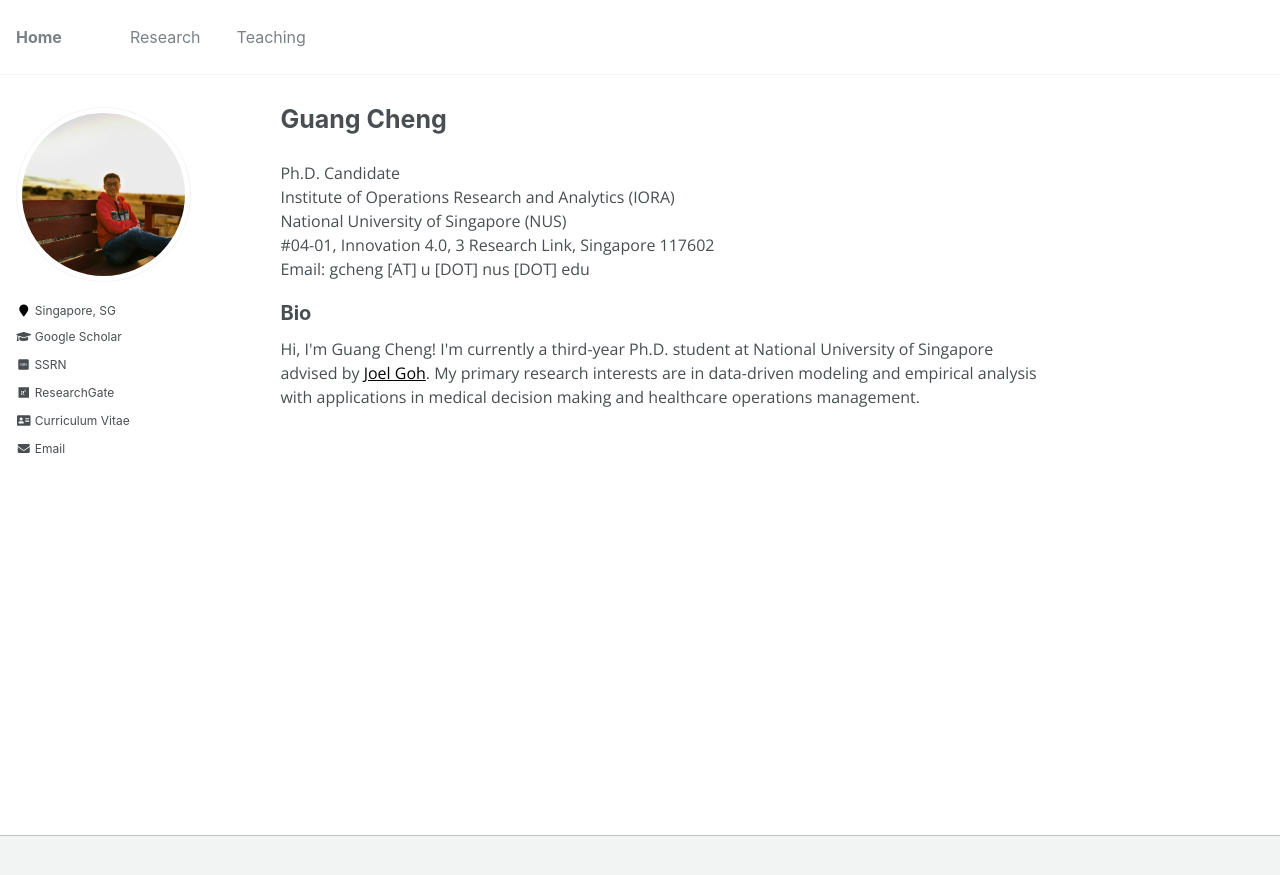
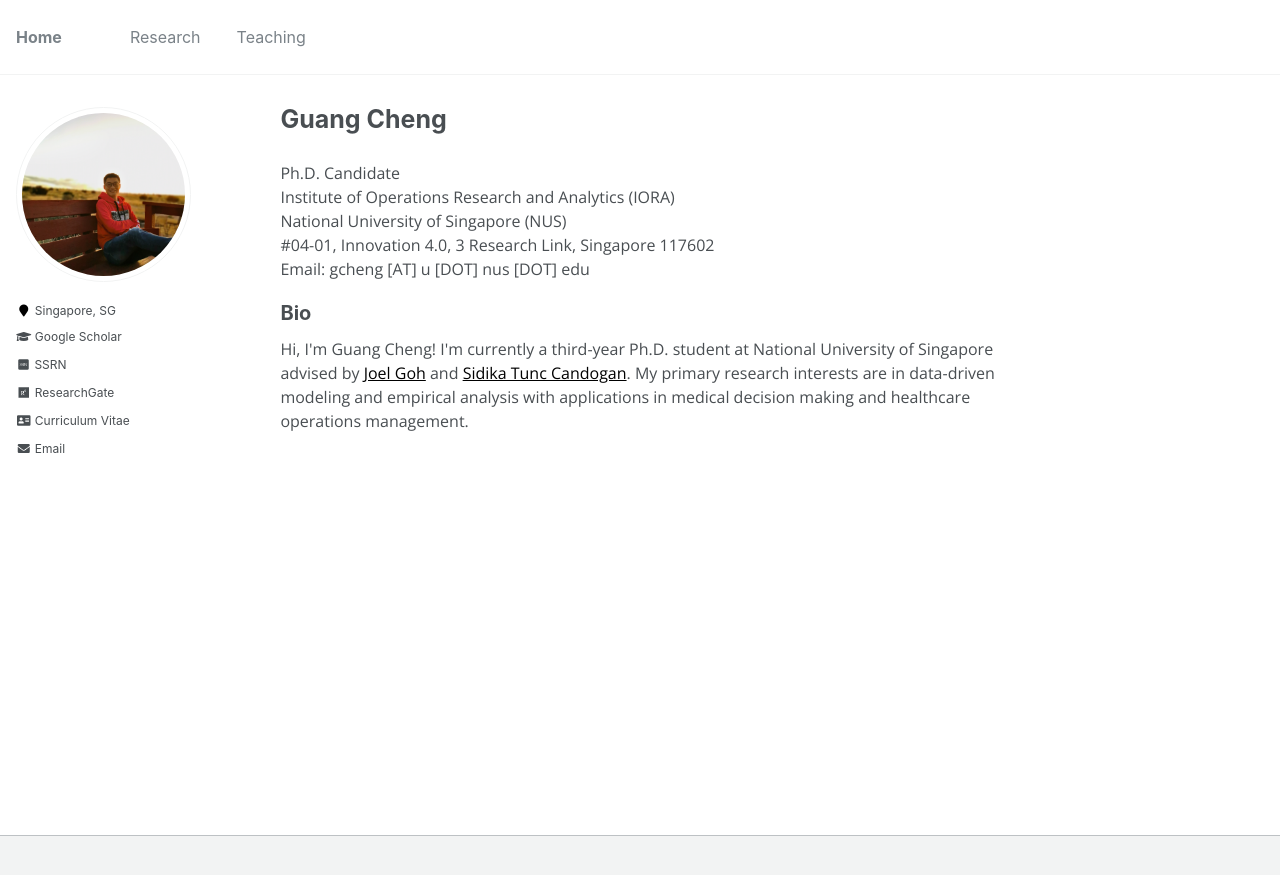
Before and after one commit to gcheng-nus/gcheng-nus.github.io, a Jekyll site: the page built from _pages/about.md, in a window 1280 px wide. Shown: the top 875 px of the page. Built offline with Jekyll 4.4.1, drawn with Linux system fonts in a browser that asks for light colours; some web fonts are replaced; comment, search, counter and statistics services are not loaded.

Commit message:
update advisor

```diff
--- a/_pages/about.md
+++ b/_pages/about.md
@@ -27,7 +27,7 @@ redirect_from:
 <h2>Bio</h2>
 <p>
 Hi, I'm Guang Cheng!
-I'm currently a third-year Ph.D. student at National University of Singapore advised by <a href="https://www.joelgoh.net/" target="_blank" style="color: black">Joel Goh</a>.
+I'm currently a third-year Ph.D. student at National University of Singapore advised by <a href="https://www.joelgoh.net/" target="_blank" style="color: black">Joel Goh</a> and <a href="https://www.sidikatunccandogan.com/" target="_blank" style="color: black">Sidika Tunc Candogan</a>.
 My primary research interests are in data-driven modeling and empirical analysis with applications in medical decision making and healthcare operations management.
 </p>
 
```
Also changed, not shown: 2 other files.
